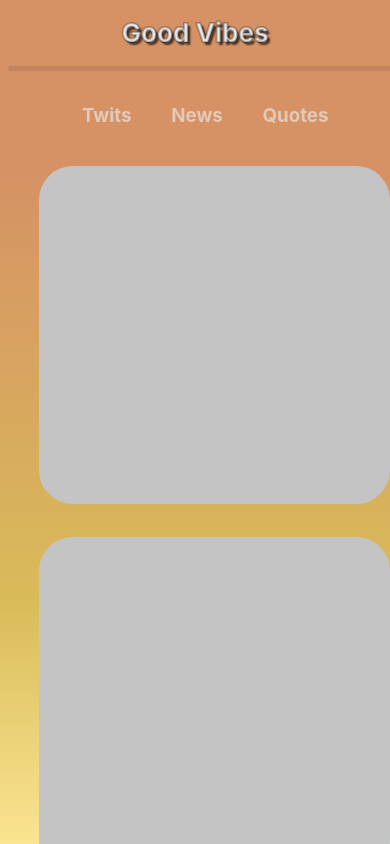
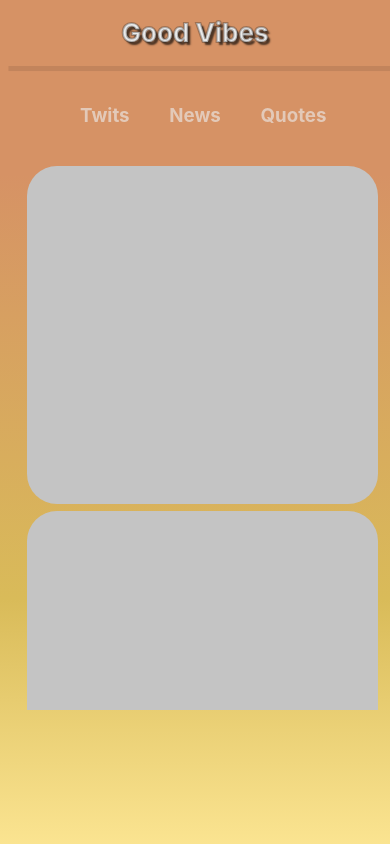
Before and after one commit to RenatoCesarF/GoodVibesJournal, a Next.js app: page /timeLine in a window 390 px wide. Built offline with nearby package versions, Linux system fonts and the light colour scheme.

Commit message:
:sparkles: Scroll Component done

```diff
--- a/components/Item/Item.module.css
+++ b/components/Item/Item.module.css
@@ -1,8 +1,8 @@
 .item{
     background-color: #C4C4C4;
-    border-radius: 4vh;
+    border-radius: 30px;
     height: 40vh;
-    margin-bottom: 4vh;
+    margin-bottom: 2%;
     justify-content: center;
 
     max-width: 1000px;
--- a/components/Menu/Menu.module.css
+++ b/components/Menu/Menu.module.css
@@ -14,6 +14,8 @@
     margin-right: 0.1vw;
     display: inline-flex;
     text-align: center;
+
+
 
 
 }
@@ -60,6 +62,6 @@
 
 @media (max-width: 768px){
     .menu{
-        margin-right: 5vw;
+        margin-right: 6vw;
     }
 }
--- a/components/Scroll/Scroll.js
+++ b/components/Scroll/Scroll.js
@@ -9,20 +9,41 @@ export default function  Scroll() {
 
     return (
         <div className={styles.scroller}>
+            <meta name="theme-color" content="invalid"></meta>
             <style jsx global >{`
+
             ::-webkit-scrollbar{
-
                 position: relative;
                 background: rgba(0, 0, 0, .1);
-                width: 9px;
-                border-radius: 4px;
-                top: 0;
-                z-index: 2;
+                width: 0.6rem;
+                border-radius: 5px;
                 cursor: pointer;
-                opacity: 0;
-                transition: opacity 0.25s linear;
+
                 margin-left: 2vw;
+            }
 
+            /* Track */
+            ::-webkit-scrollbar-track {
+                background: #2d2d2d10;
+            }
+
+            /* Handle */
+            ::-webkit-scrollbar-thumb {
+                cursor: pointer;
+                background: #2d2d2d30;
+                border-radius: 5px;
+
+            }
+
+            /* Handle on hover */
+            ::-webkit-scrollbar-thumb:hover {
+                background: #2d2d2d50;
+            }
+
+            @media(max-width: 768px){
+                ::-webkit-scrollbar{
+
+                }
             }
            `}
             </style>
--- a/components/Scroll/Scroll.module.css
+++ b/components/Scroll/Scroll.module.css
@@ -2,12 +2,13 @@
     display: grid;
     grid-template-columns: 1fr;
     width: 50vw;
-    height: 75vh;
+    height: 34em;
+    max-height: 66vh;
     margin: 0 auto;
     overflow-y: scroll;
     scroll-behavior: auto;
 
-    margin-right: 27vw;
+    margin-right: 27%;
 }
 
 @media (max-width: 768){
@@ -18,7 +19,8 @@
 @media (max-width: 544px){
     .scroller{
         width: 90vw;
-        height: 90vh;
-        margin-right: 0vw;
+        max-height: 80vh;
+
+        margin-right: 3vw;
     }
 }
--- a/pages/index.js
+++ b/pages/index.js
@@ -21,6 +21,9 @@ function Home({ Component, pageProps }) {
 
     return (
         <div >
+            <head>
+                <meta name="theme-color" content="invalid"></meta>
+            </head>
 
             <style jsx global >{`
             HTML,BODY{
--- a/pages/timeLine.js
+++ b/pages/timeLine.js
@@ -17,6 +17,9 @@ function timeLine({ Component, pageProps }) {
 
     return (
         <div>
+            <head>
+                <meta name="theme-color" content="invalid"></meta>
+            </head>
             <style jsx global >{`
                 HTML,BODY{
                         ${getDayColor(dayFase)}
```
